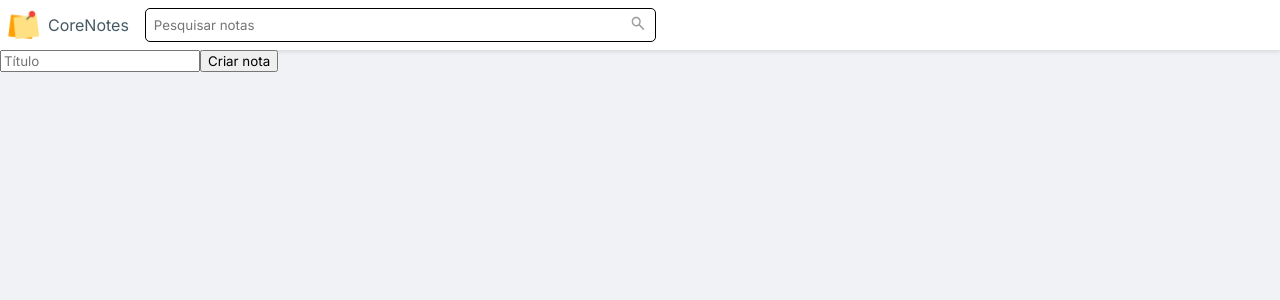
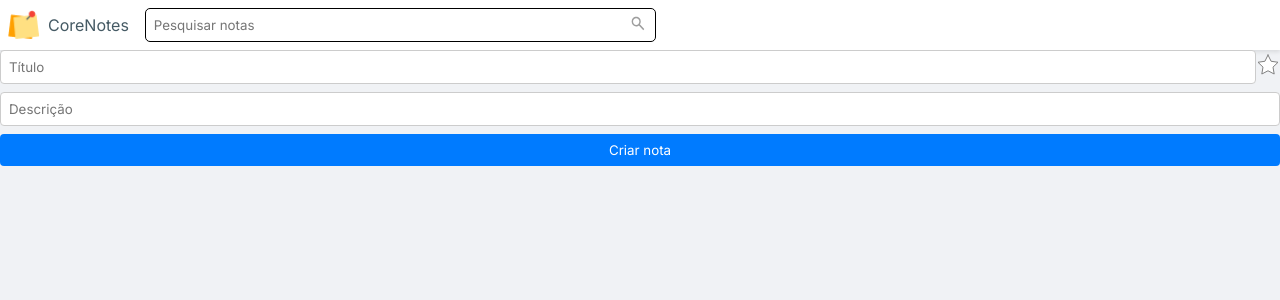
Before and after one commit to ms-gustavo/corelab-challenge, a React (Create React App) app: page / in a window 1280 px wide. Shown: the top 300 px of the page. Built offline with nearby package versions, Linux system fonts and the light colour scheme.

Commit message:
Creating NoteCreate form

```diff
--- a/package.json
+++ b/package.json
@@ -10,12 +10,14 @@
     "@types/node": "^16.18.72",
     "@types/react": "^18.2.48",
     "@types/react-dom": "^18.2.18",
+    "formik": "^2.4.5",
     "react": "^18.2.0",
     "react-dom": "^18.2.0",
     "react-scripts": "5.0.1",
     "sass": "^1.70.0",
     "typescript": "^4.9.5",
-    "web-vitals": "^2.1.4"
+    "web-vitals": "^2.1.4",
+    "yup": "^1.3.3"
   },
   "scripts": {
     "start": "react-scripts start",
--- a/src/App.tsx
+++ b/src/App.tsx
@@ -1,6 +1,7 @@
 import React, { useState } from "react";
 import "./styles/main.scss";
 import SearchBar from "./components/SearchBar/SearchBar";
+import NoteCreation from "./components/NoteCreation/NoteCreation";
 
 type Note = {
   id: number;
@@ -14,7 +15,7 @@ const NoteApp: React.FC = () => {
   const [searchTerm, setSearchTerm] = useState("");
 
   //TODO: Function to add a new note
-  const addNote = (title: string) => {};
+  const addNote = (title: string, description: string) => {};
 
   //TODO: Function to toggle the favorite status of a note
   const toggleFavorite = (id: number) => {};
@@ -41,13 +42,7 @@ const NoteApp: React.FC = () => {
       />
 
       <div className="note-creation">
-        <input
-          type="text"
-          placeholder="Título"
-          value={newNoteTitle}
-          onChange={handleNoteTitleChange}
-        />
-        <button onClick={() => addNote(newNoteTitle)}>Criar nota</button>
+        <NoteCreation addNote={addNote} />
       </div>
 
       {/* Notes List */}
--- /dev/null
+++ b/src/components/NoteCreation/NoteCreation.scss
@@ -0,0 +1,40 @@
+.note-creation {
+  display: flex;
+  flex-direction: column;
+  gap: 0.5rem;
+  input {
+    padding: 0.5rem;
+    border: 1px solid #ccc;
+    border-radius: 4px;
+  }
+
+  .input-group {
+    display: flex;
+    align-items: center;
+
+    input[type="text"] {
+      flex-grow: 1;
+    }
+
+    input[type="checkbox"] {
+      margin-left: 0.5rem;
+    }
+
+    label {
+      margin-left: 0.25rem;
+    }
+  }
+
+  button {
+    padding: 0.5rem;
+    border: none;
+    border-radius: 4px;
+    background-color: #007bff;
+    color: white;
+    cursor: pointer;
+
+    &:hover {
+      background-color: #0056b3;
+    }
+  }
+}
--- /dev/null
+++ b/src/components/NoteCreation/NoteCreation.tsx
@@ -0,0 +1,89 @@
+import React, { useState } from "react";
+import { useFormik } from "formik";
+import { createNoteValidationSchema } from "../../utils/ValidationSchema";
+import "./NoteCreation.scss";
+import StarIcon from "../StarIcon";
+
+type NoteCreationProps = {
+  addNote: (title: string, description: string, isFavorite: boolean) => void;
+};
+
+const NoteCreation: React.FC<NoteCreationProps> = ({ addNote }) => {
+  const [title, setTitle] = useState("");
+  const [description, setDescription] = useState("");
+  const [isFavorite, setisFavorite] = useState(false);
+
+  const handleTitleChange = (event: React.ChangeEvent<HTMLInputElement>) => {
+    setTitle(event.target.value);
+  };
+
+  const handleDescriptionChange = (
+    event: React.ChangeEvent<HTMLInputElement>
+  ) => {
+    setDescription(event.target.value);
+  };
+
+  const toggleImportant = () => {
+    setisFavorite(!isFavorite);
+  };
+
+  const handleKeyDown = (event: React.KeyboardEvent<HTMLInputElement>) => {
+    if (event.key === "Enter") {
+      addNote(title, description, isFavorite);
+      setTitle("");
+      setDescription("");
+      setisFavorite(false);
+    }
+  };
+
+  const validationSchema = createNoteValidationSchema();
+
+  const formik = useFormik({
+    initialValues: {
+      title: "",
+      description: "",
+      isFavorite: false,
+    },
+    validationSchema,
+    onSubmit: (values) => {
+      console.log("values", values);
+      formik.resetForm();
+    },
+  });
+
+  return (
+    <form onSubmit={formik.handleSubmit}>
+      <div className="note-creation">
+        <div className="input-group">
+          <input
+            type="text"
+            placeholder="Título"
+            name="title"
+            value={formik.values.title}
+            onChange={formik.handleChange}
+          />
+          <div
+            className={`star ${formik.values.isFavorite ? "is-important" : ""}`}
+          >
+            <StarIcon
+              isFavorite={formik.values.isFavorite}
+              onClick={() =>
+                formik.setFieldValue("isFavorite", !formik.values.isFavorite)
+              }
+            />
+          </div>
+        </div>
+        <input
+          type="text"
+          placeholder="Descrição"
+          name="description"
+          value={formik.values.description}
+          onChange={formik.handleChange}
+        />
+        <button type="submit">Criar nota</button>
+      </div>
+    </form>
+  );
+};
+
+export default NoteCreation;
--- /dev/null
+++ b/src/components/StarIcon.tsx
@@ -0,0 +1,30 @@
+import React from "react";
+
+type StarIconProps = {
+  isFavorite: boolean;
+  onClick: () => void;
+};
+
+const StarIcon: React.FC<StarIconProps> = ({ isFavorite, onClick }) => {
+  const fillColor = isFavorite ? "#FFFF00" : "#FFFFFF";
+
+  return (
+    <svg
+      onClick={onClick}
+      xmlns="http://www.w3.org/2000/svg"
+      width="24"
+      height="24"
+      viewBox="0 0 24 24"
+      fill={fillColor}
+      stroke="gray"
+      strokeWidth="1"
+      strokeLinecap="round"
+      strokeLinejoin="round"
+      style={{ cursor: "pointer" }}
+    >
+      <polygon points="12 2 15.09 8.26 22 9.27 17 14.14 18.18 21.02 12 17.77 5.82 21.02 7 14.14 2 9.27 8.91 8.26 12 2" />
+    </svg>
+  );
+};
+
+export default StarIcon;
--- /dev/null
+++ b/src/utils/ValidationSchema.ts
@@ -0,0 +1,9 @@
+import * as Yup from "yup";
+
+export const createNoteValidationSchema = () => {
+  return Yup.object({
+    title: Yup.string().required("Title is required"),
+    description: Yup.string(),
+    isFavorite: Yup.boolean(),
+  });
+};
```
Also changed, not shown: 1 other file (tests, documents, lock files or other folders).
